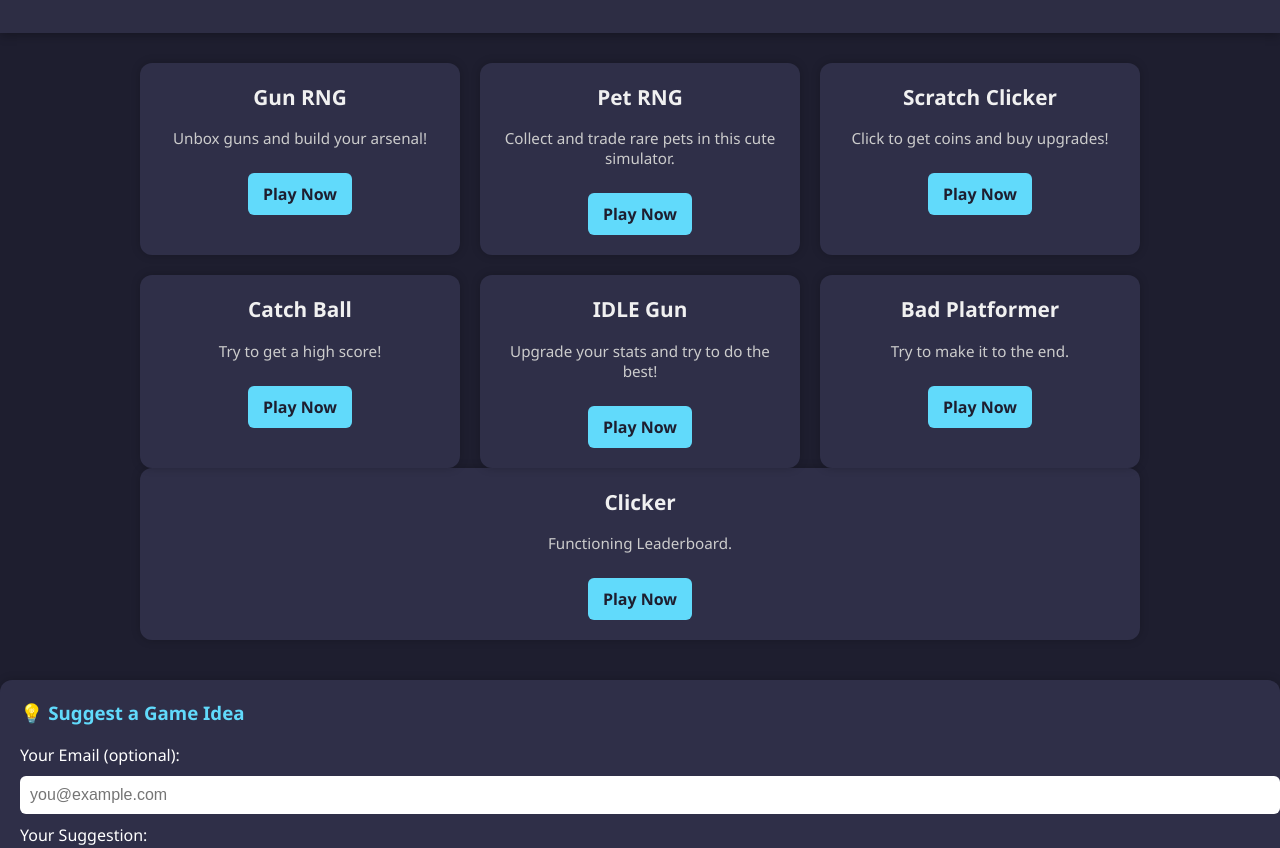
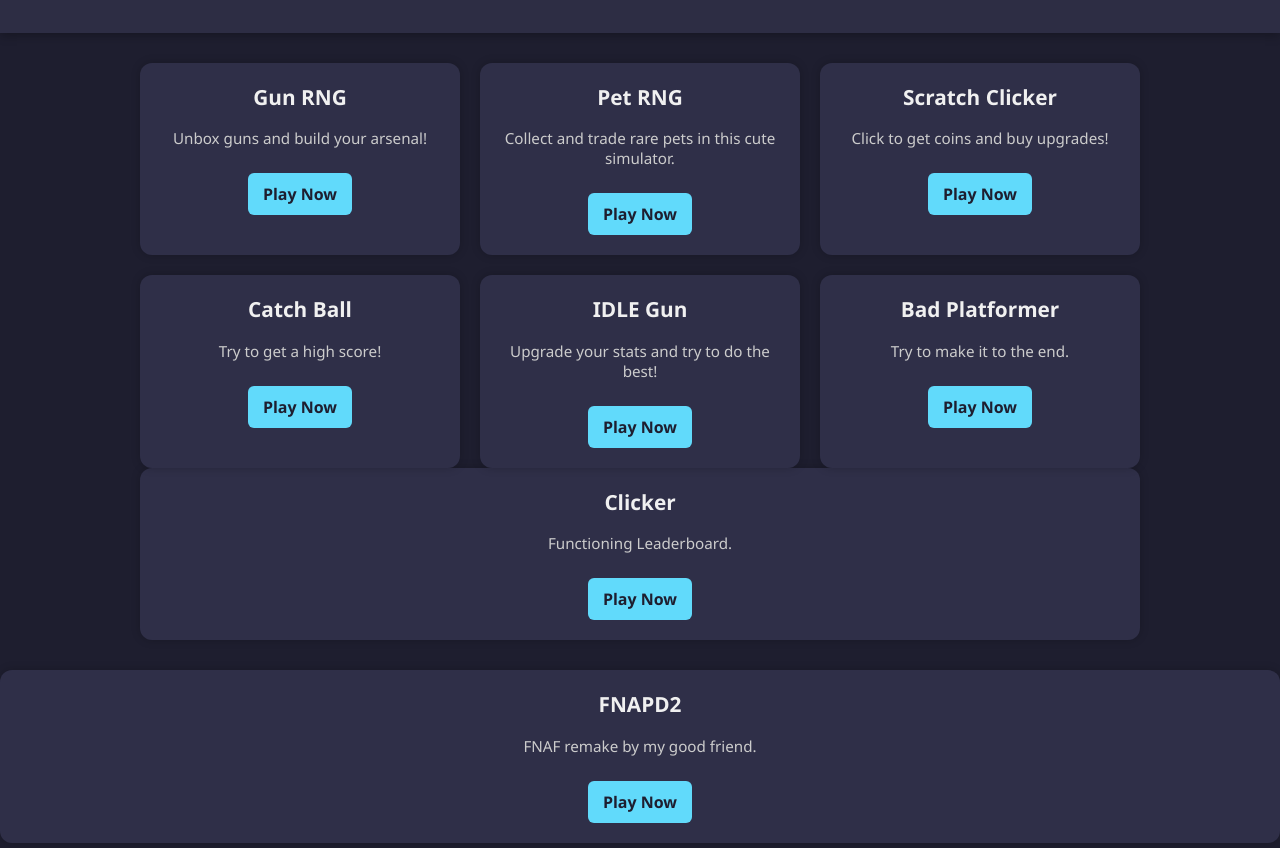
Before and after one commit to 01violet/classroom, a plain HTML site: page index.html in a window 1280 px wide. Shown: the part 104-952 px from the top of the page. Drawn offline with Linux system fonts and the light colour scheme.

Commit message:
Update index.html

```diff
--- a/index.html
+++ b/index.html
@@ -164,6 +164,14 @@
       </div>
     </div>
 
+     <!-- Game 9 -->
+      <div class="game-card">
+        <h2>FNAPD2</h2>
+        <p>FNAF remake by my good friend.</p>
+        <a href="https://01violet.github.io/FNAPD2/" target="_blank">Play Now</a>
+      </div>
+    </div>
+
     <div class="suggestion-box">
       <h3>💡 Suggest a Game Idea</h3>
       <form action="https://formspree.io/f/meognrqa" method="POST">
```
